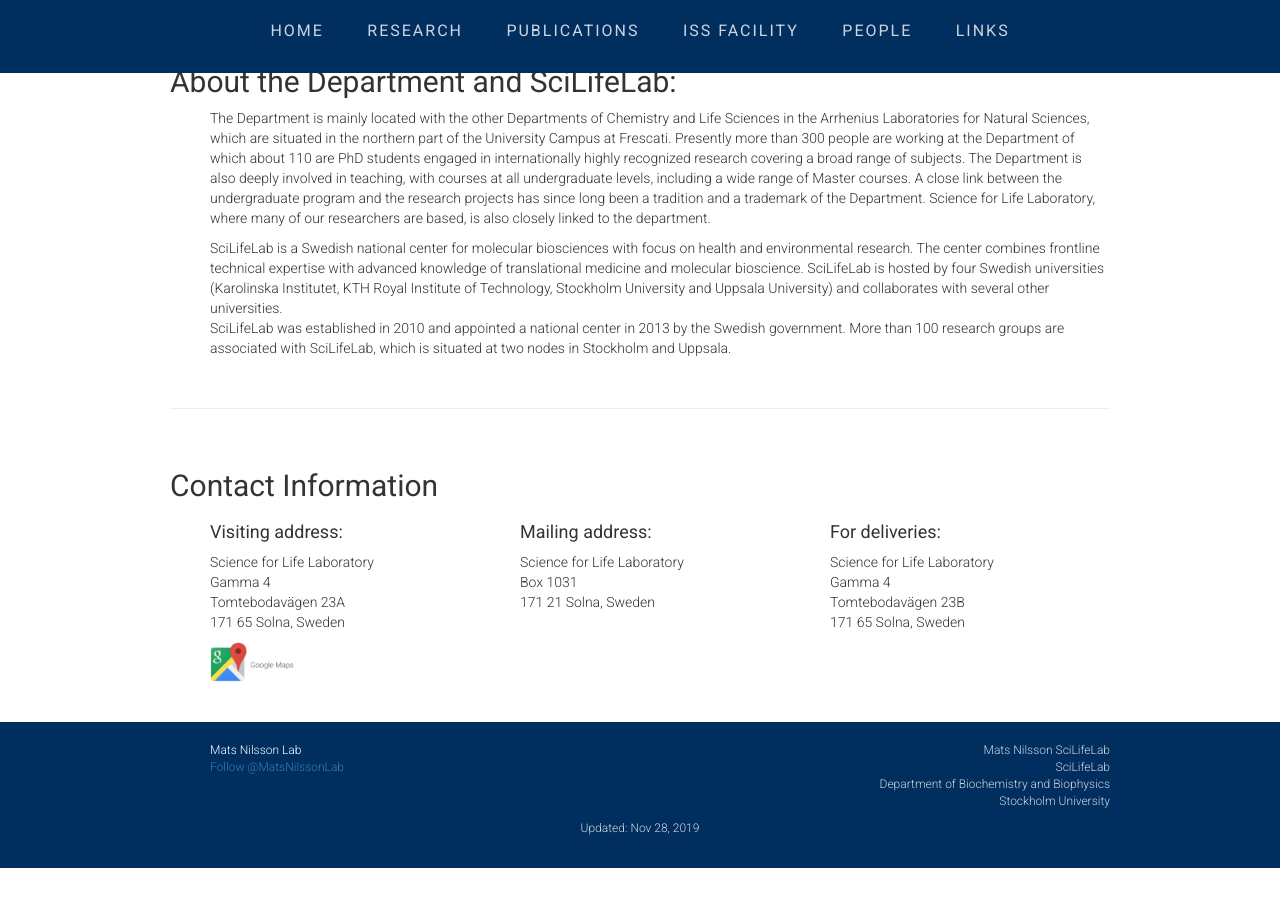
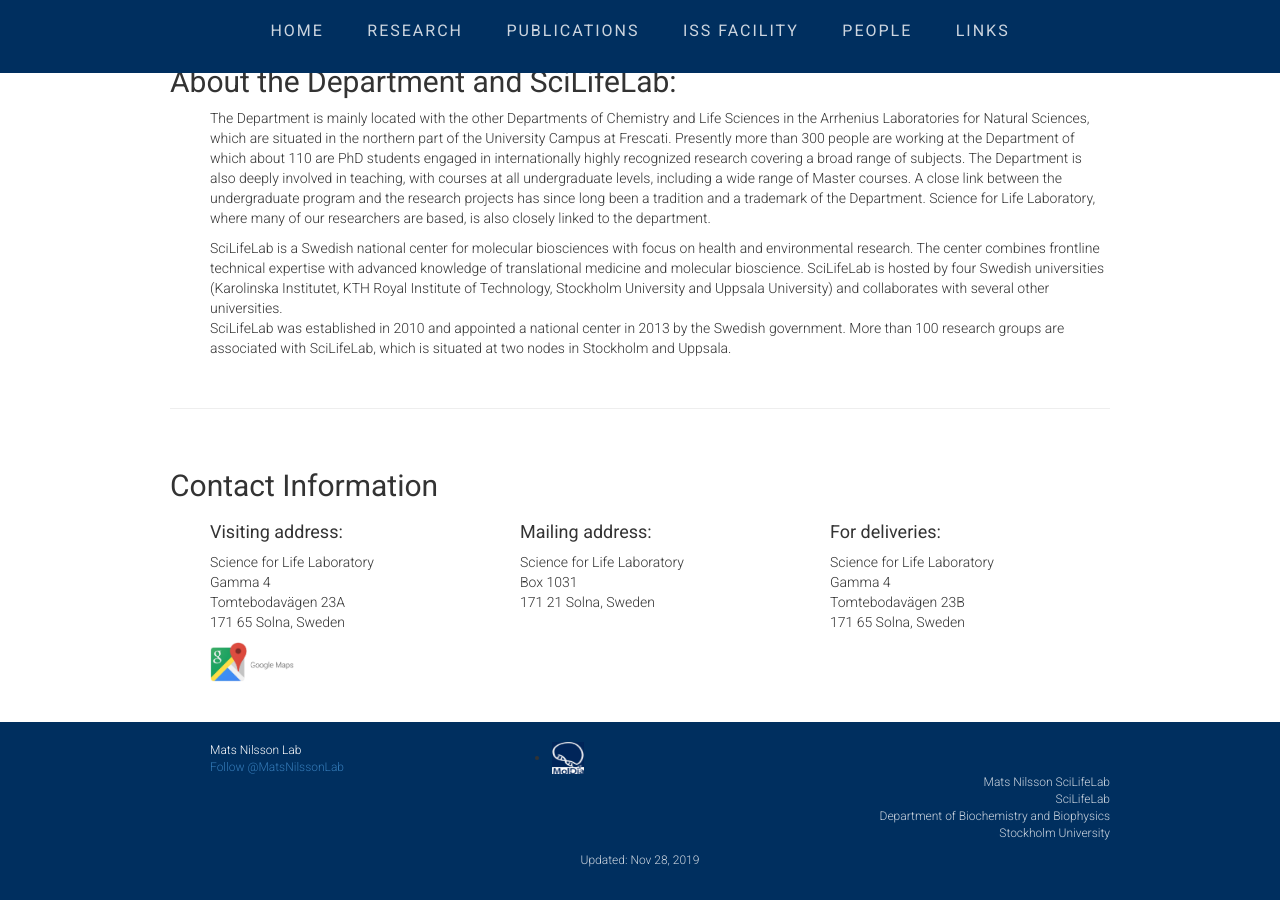
Before and after one commit to flintott/NilssonLab, a Jekyll site: the page index.html, which Jekyll copies as it is, in a window 1280 px wide and 900 px high, scrolled down 4702 px. Built offline with Jekyll 4.4.1, drawn with Linux system fonts in a browser that asks for light colours; comment, search, counter and statistics services are not loaded; before the commit the page ends 5570 px from its top, so only the background shows below that.

Commit message:
Update index.html

```diff
--- a/index.html
+++ b/index.html
@@ -368,6 +368,9 @@
 	    <li><a href="https://twitter.com/MatsNilssonLab" class="twitter-follow-button" data-show-count="false">Follow @MatsNilssonLab</a><script async src="https://platform.twitter.com/widgets.js" charset="utf-8"></script></li>
           </ul>
         </div>
+	<div class=" col-sm-4  col-md-4 col-lg-4" align="middle">
+		<li><img src="img/moldia.png"></li>
+	      </div>
         <div class=" col-sm-8  col-md-9 col-lg-9" align="right">
 	  <ul>
             <li><a href="https://www.scilifelab.se/researchers/mats-nilsson/"><font color=#ccd5df>Mats Nilsson SciLifeLab</font></a></li>
```
